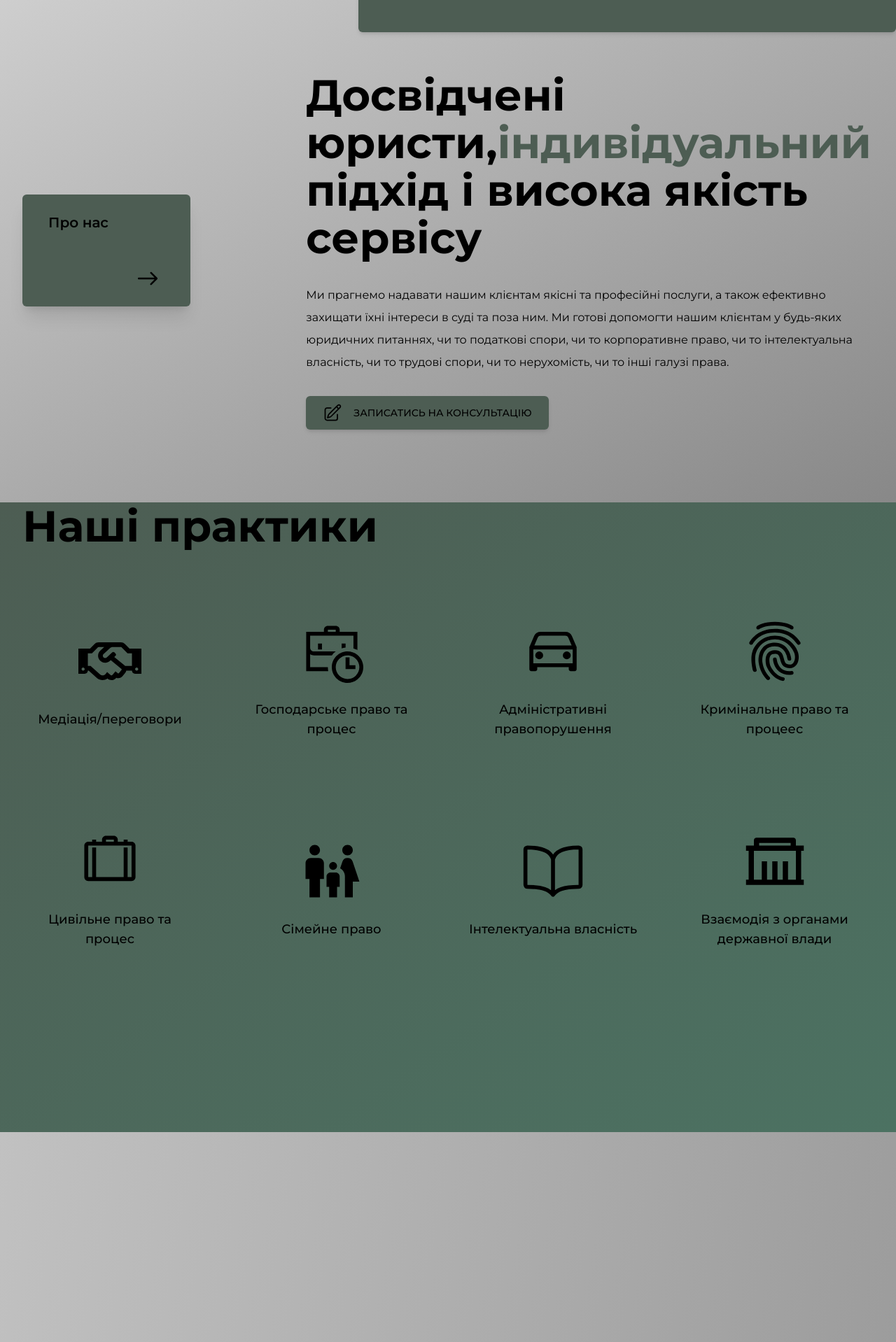
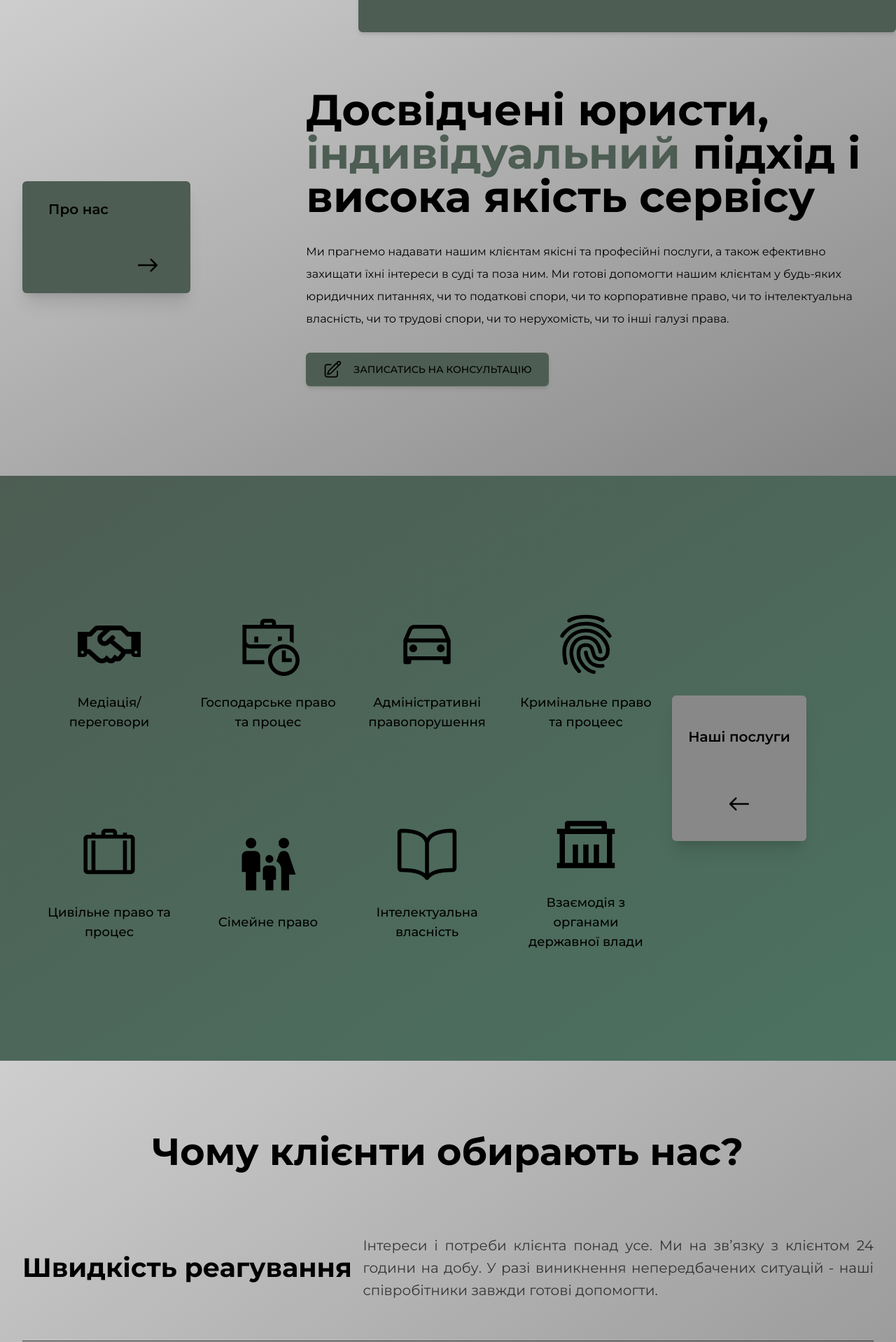
Before and after one commit to rold97/Law-Firm, a Next.js app: page / in a window 1280 px wide. Shown: the part 762-2680 px from the top of the page at 70% size. Built offline with nearby package versions, Linux system fonts and the light colour scheme; a web font is replaced by a local one.

Commit message:
third commit

```diff
--- a/app/globals.css
+++ b/app/globals.css
@@ -10,7 +10,7 @@
     @apply bg-gradient-to-br from-lightGray to-gray;
   }
   a {
-    @apply text-lightGray transition-all duration-300 cursor-pointer;
+    @apply text-lightGray transition-all duration-300 cursor-pointer no-underline hover:no-underline;
   }
   h1,
   h2,
--- a/app/page.js
+++ b/app/page.js
@@ -1,8 +1,10 @@
 import AboutUs from "@/components/AboutUs";
+import Footer from "@/components/Footer";
 import Header from "@/components/Header";
 import Hero from "@/components/Hero";
-import Long from "@/components/Long";
+
 import Practices from "@/components/Practices";
+import WhyUs from "@/components/WhyUs";
 
 export default function Home() {
   return (
@@ -11,7 +13,8 @@ export default function Home() {
       <Hero />
       <AboutUs />
       <Practices />
-      <Long />
+      <WhyUs />
+      <Footer />
     </div>
   );
 }
--- a/components/AboutUs.jsx
+++ b/components/AboutUs.jsx
@@ -9,10 +9,10 @@ import { fadeIn } from "@/variants";
 const AboutUs = () => {
   return (
     <section
-      className="h-[720px] flex items-center bg-gradient-to-br from-lightGray to-gray"
+      className="py-32 flex items-center bg-gradient-to-br from-lightGray to-gray"
       id="aboutUs"
     >
-      <div className="container md:grid md:grid-cols-3 items-center justify-between">
+      <div className="container mx-auto md:grid md:grid-cols-3 items-center justify-between">
         <motion.div
           variants={fadeIn("right", 0.2)}
           initial="hidden"
@@ -33,9 +33,10 @@ const AboutUs = () => {
             initial="hidden"
             whileInView={"show"}
             viewport={{ once: false, amount: 0.4 }}
+            className="md:text-[62px] md:leading-[62px] leading-[52px] text-[42px]"
           >
             Досвідчені юристи,
-            <span className="text-darkGreen">індивідуальний</span> підхід і
+            <span className="text-darkGreen"> індивідуальний</span> підхід і
             висока якість сервісу
           </motion.h2>
           <motion.p
--- /dev/null
+++ b/components/Footer.jsx
@@ -0,0 +1,70 @@
+import { RiPhoneFill } from "react-icons/ri";
+import { FaInstagram, FaFacebookF, FaTelegramPlane } from "react-icons/fa";
+import Link from "next/link";
+import { Button } from "./ui/button";
+
+const Footer = () => {
+  return (
+    <footer className=" bg-darkGreen py-20" id="contacts">
+      <div className="grid flex-col md:grid-cols-3 mx-auto container items-center gap-10">
+        {/* col 1 */}
+        <div className="flex flex-col gap-8 justify-center items-center">
+          {/* logo */}
+          <Link href="/" className="hover:no-underline">
+            <div className="w-[200px]">
+              <h1 className="text-xl text-black text-center border-b border-black/70 tracking-tighter">
+                Vorobets & Pylypiuk
+              </h1>
+              <p className="text-center leading-[30px] text-black/70 font-medium">
+                Law Firm
+              </p>
+            </div>
+          </Link>
+          <p>&copy; 2024 | Всі права захищені</p>
+        </div>
+        {/* col2 */}
+        <div className="hidden md:flex items-center justify-center">
+          <Button
+            variant="destructive"
+            size="default"
+            className="uppercase text-black/80"
+          >
+            Записатись на консультацію
+          </Button>
+        </div>
+        {/* col 3 */}
+        <div className="flex flex-col justify-center items-center gap-8">
+          <div className="flex items-center justify-center gap-2">
+            <RiPhoneFill size={35} />
+            <div className="flex-col">
+              <p>+380 (66)-304-88-31 - Арсен</p>
+              <p>+380 (97)-686-46-33 - Олександр</p>
+            </div>
+          </div>
+          <div className="flex gap-4 ">
+            <Link href="https://www.facebook.com/">
+              <FaFacebookF
+                size={40}
+                className="rounded-full border text-black border-black p-[6px] hover:bg-black hover:text-darkGreen transition-all duration-300 cursor-pointer"
+              />
+            </Link>
+            <Link href="https://www.instagram.com/">
+              <FaInstagram
+                size={40}
+                className="rounded-full border text-black border-black p-[6px] hover:bg-black hover:text-darkGreen transition-all duration-300 cursor-pointer"
+              />
+            </Link>
+            <Link href="https://telegram.org/">
+              <FaTelegramPlane
+                size={40}
+                className="rounded-full border text-black border-black p-[6px] hover:bg-black hover:text-darkGreen transition-all duration-300 cursor-pointer"
+              />
+            </Link>
+          </div>
+        </div>
+      </div>
+    </footer>
+  );
+};
+
+export default Footer;
--- a/components/Long.jsx
+++ /dev/null
@@ -1,7 +0,0 @@
-import React from "react";
-
-const Long = () => {
-  return <div className="h-[4000px]"></div>;
-};
-
-export default Long;
--- a/components/Nav.jsx
+++ b/components/Nav.jsx
@@ -3,23 +3,29 @@ import { Link } from "react-scroll";
 const links = [
   {
     path: "home",
-    name: "home",
+    name: "Головна",
     offset: -50,
   },
   {
     path: "aboutUs",
-    name: "about us",
+    name: "Про нас",
     offset: -50,
   },
   {
     path: "practices",
-    name: "practices",
+    name: "Практики",
     offset: -150,
   },
+
   {
-    path: "location",
-    name: "location",
+    path: "whyUs",
+    name: "Чому ми",
     offset: 0,
+  },
+  {
+    path: "contacts",
+    name: "Контакти",
+    offset:  0,
   },
 ];
 
--- a/components/Practices.jsx
+++ b/components/Practices.jsx
@@ -5,6 +5,9 @@ import { LiaBusinessTimeSolid, LiaSuitcaseSolid } from "react-icons/lia";
 import { IoCarOutline, IoFingerPrint, IoBookOutline } from "react-icons/io5";
 import { MdOutlineFamilyRestroom } from "react-icons/md";
 import { RiGovernmentLine } from "react-icons/ri";
+import { IoIosArrowRoundBack } from "react-icons/io";
+import { motion } from "framer-motion";
+import { fadeIn } from "@/variants";
 
 const Practices = () => {
   const practices = [
@@ -45,23 +48,52 @@ const Practices = () => {
 
   return (
     <section
-      className="bg-gradient-to-br from-darkGreen to-Green h-[900px]"
+      className="bg-gradient-to-br from-darkGreen to-Green py-32"
       id="practices"
     >
       <div className="container mx-auto">
-        <h2>Наші практики</h2>
-        <div className=" grid grid-cols-4 gap-[50px] pt-[50px] justify-center cursor-pointer">
+        <h2 className="text-[48px] flex justify-center xl:hidden">
+          Наші послуги
+        </h2>
+        <div className="flex flex-col md:grid md:grid-cols-3 xl:grid-cols-4 items-center justify-around">
+          <motion.div
+            variants={fadeIn("right", 0.2)}
+            initial="hidden"
+            whileInView={"show"}
+            viewport={{ once: false, amount: 0.1 }}
+            className=" grid xl:grid-cols-4 md:grid-cols-3 gap-[20px] gap-y-[50px] pt-[30px] justify-center items-center cursor-pointer col-span-3 ml-6"
+          >
             {practices.map((practice, i) => {
               return (
                 <div
                   key={i}
-                className="flex flex-col justify-center items-center w-[250px] h-[250px] text-center bg-transparent rounded-md hover:bg-white/20 hover:border border-black pt-5"
+                  className="flex flex-col justify-center items-center w-[200px] h-[250px] text-center bg-transparent rounded-md hover:bg-white/20 hover:border border-black pt-5 transition-all duration-300 px-[2.5px]"
                 >
                   {practice.icon}
-                <div className="pt-6 text-lg font-medium">{practice.name}</div>
+                  <div className="py-6 text-lg font-medium">
+                    {practice.name}
+                  </div>
                 </div>
               );
             })}
+          </motion.div>
+          <motion.div
+            variants={fadeIn("left", 0.2)}
+            initial="hidden"
+            whileInView={"show"}
+            viewport={{ once: false, amount: 0.4 }}
+            className="hidden bg-gray w-48 h-52 rounded-md xl:flex flex-col justify-around itmes-center shadow-xl ml-4"
+          >
+            <p className="flex text-xl font-semibold items-center justify-center pt-4">
+              Наші послуги
+            </p>
+            <div
+              className="flex items-center
+                justify-center"
+            >
+              <IoIosArrowRoundBack size={50} />
+            </div>
+          </motion.div>
         </div>
       </div>
     </section>
--- /dev/null
+++ b/components/WhyUs.jsx
@@ -0,0 +1,48 @@
+import React from "react";
+
+const WhyUs = () => {
+  const ourAdvanteges = [
+    {
+      title: "Швидкість реагування",
+      description:
+        "Інтереси і потреби клієнта понад усе. Ми на зв’язку з клієнтом 24 години на добу. У разі виникнення непередбачених ситуацій - наші співробітники завжди готові допомогти.",
+    },
+    {
+      title: "Командна робота",
+      description:
+        "Ефективність нашої роботи залежить від нашої згуртованості. Взаємодія юристів дозволяє нам максимально ефективно виконувати найрізноманітніші завдання клієнтів.",
+    },
+    {
+      title: "Конфіденційність",
+      description:
+        "Ми дуже цінуємо нашу репутацію. І при будь-яких обставинах дотримуємося політики конфіденційності. У зв’язку з чим, будь-яка інформація про клієнта, отримана нами в процесі надання йому своїх послуг, може бути розкрита лише за його згодою.",
+    },
+  ];
+
+  return (
+    <section
+      className="py-24 bg-gradient-to-br relative from-lightGray to-gray"
+      id="whyUs"
+    >
+      <div className="mx-auto container">
+        <h2 className="md:text-[54px] text-[30px] text-center pb-7">
+          Чому клієнти обирають нас?
+        </h2>
+        {ourAdvanteges.map((item, i) => {
+          return (
+            <div key={i} className="border-b border-black/70 flex py-14">
+              <h3 className="w-[40%] xl:text-[38px] flex items-center text-[16px]">
+                {item.title}
+              </h3>
+              <p className="w-[60%] text-[12px] md:text-[20px] text-black/70 text-justify">
+                {item.description}
+              </p>
+            </div>
+          );
+        })}
+      </div>
+    </section>
+  );
+};
+
+export default WhyUs;
```
Also changed, not shown: components/NavMobile.jsx (+30 -9 lines). Lines whose indentation alone changed are shown as unchanged.
